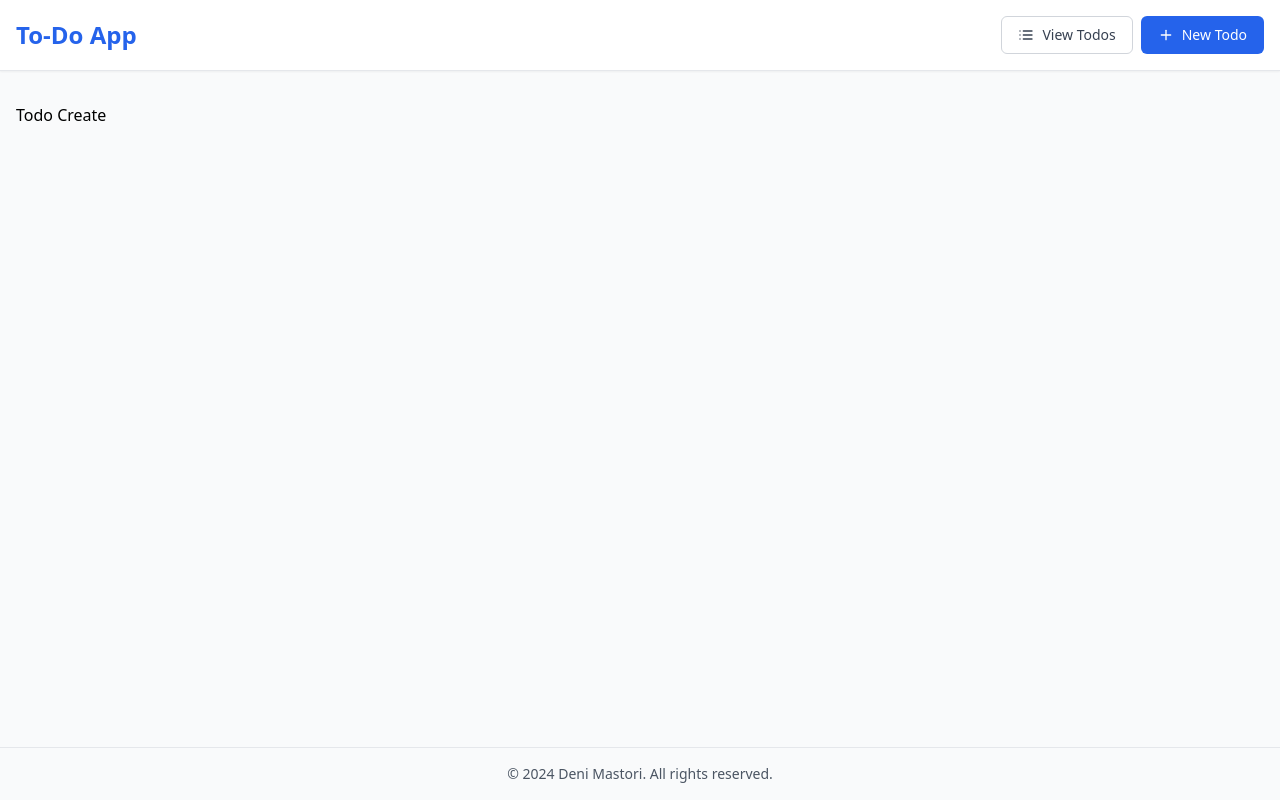
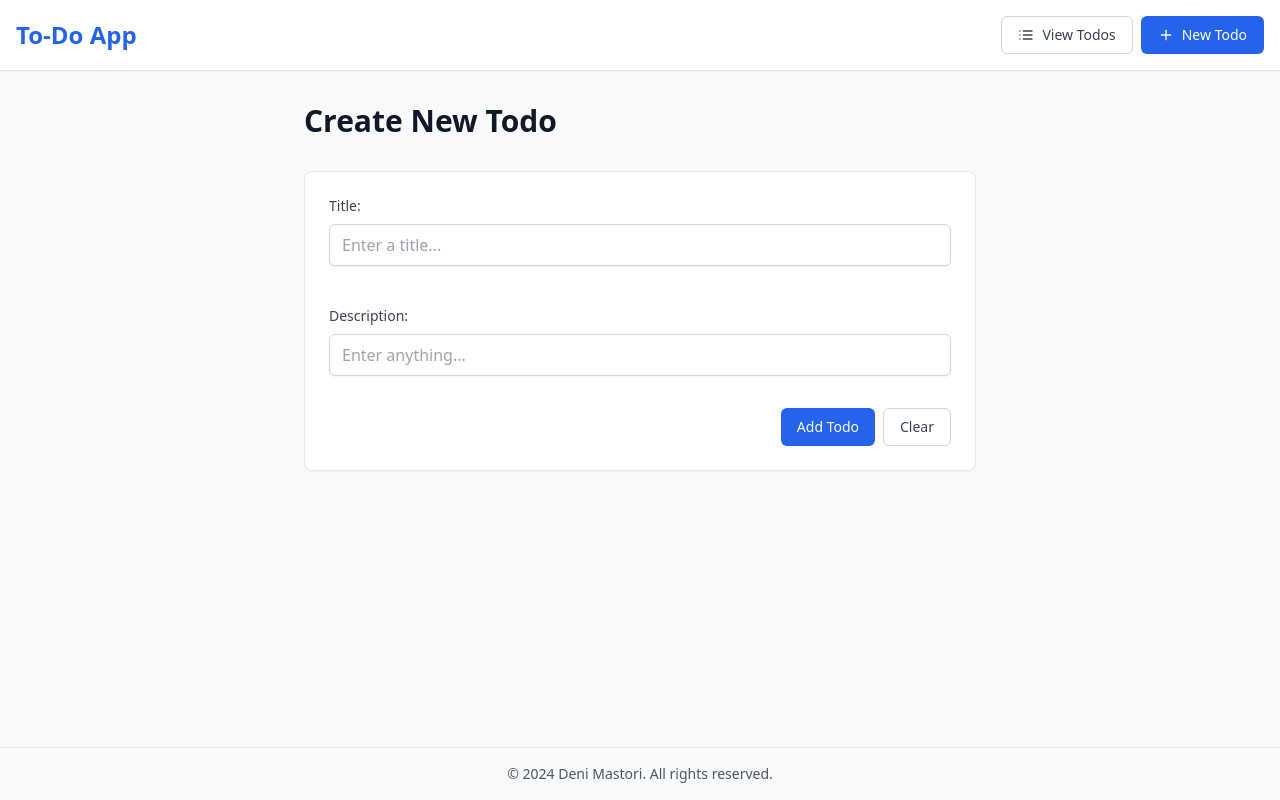
Before and after one commit to denim02/TS_ToDoList, a React (Vite) app: page /todos/create in a window 1280 px wide. Built offline with nearby package versions, Linux system fonts and the light colour scheme; no server answers.

Commit message:
[feat] code create page, modify layout to use loadingspinner component

```diff
--- a/src/components/AddToDoForm.jsx
+++ /dev/null
@@ -1,51 +0,0 @@
-import InputField from "./core/InputField";
-import PropTypes from "prop-types";
-import Button from "./core/Button";
-import { useInput } from "../hooks/use-input";
-import { memo } from "react";
-
-const AddTodoForm = ({ handleAddTodo }) => {
-  const titleInput = useInput();
-  const descriptionInput = useInput();
-
-  const handleSubmit = (e) => {
-    e.preventDefault();
-    handleAddTodo(titleInput.value, descriptionInput.value);
-
-    // Reset form
-    titleInput.clearInput();
-    descriptionInput.clearInput();
-  };
-
-  return (
-    <form onSubmit={handleSubmit} id="add-to-do-form">
-      <div>
-        <InputField
-          name="title"
-          label="Title:"
-          placeholder="Enter a title..."
-          value={titleInput.value}
-          required
-          handleChange={titleInput.handleChange}
-          ref={titleInput.ref}
-        />
-        <InputField
-          name="description"
-          label="Description:"
-          placeholder="Enter anything..."
-          value={descriptionInput.value}
-          required
-          handleChange={descriptionInput.handleChange}
-          ref={descriptionInput.ref}
-        />
-      </div>
-      <Button type="submit" label="Add" />
-    </form>
-  );
-};
-
-AddTodoForm.propTypes = {
-  handleAddTodo: PropTypes.func.isRequired,
-};
-
-export default memo(AddTodoForm);
--- a/src/components/core/Button.jsx
+++ b/src/components/core/Button.jsx
@@ -1,12 +1,21 @@
 import PropTypes from "prop-types";
 
 const Button = ({ label, handleClick, ...rest }) => {
-  const { className, ...otherProps } = rest;
+  const { className, type, ...otherProps } = rest;
+
+  const renderedClassName = `${
+    type === "submit"
+      ? "px-4 py-2 text-sm font-medium text-white bg-blue-600 rounded-md hover:bg-blue-700"
+      : type === "reset"
+      ? "px-4 py-2 text-sm font-medium text-gray-700 bg-white border border-gray-300 rounded-md hover:bg-gray-50"
+      : ""
+  } ${className}`;
 
   return (
     <button
       onClick={handleClick}
-      className={`base-button ${className}`}
+      type={type || "button"}
+      className={renderedClassName}
       {...otherProps}
     >
       {label}
--- a/src/components/layout/Layout.jsx
+++ b/src/components/layout/Layout.jsx
@@ -2,19 +2,14 @@ import { Suspense } from "react";
 import { Outlet } from "react-router-dom";
 import Header from "./Header";
 import Footer from "./Footer";
+import LoadingSpinner from "../core/LoadingSpinner";
 
 const Layout = () => {
   return (
     <div className="min-h-screen flex flex-col bg-gray-50">
       <Header />
       <main className="flex-1 container mx-auto px-4 py-8">
-        <Suspense
-          fallback={
-            <div className="flex items-center justify-center h-64">
-              <div className="animate-spin rounded-full h-8 w-8 border-b-2 border-blue-600"></div>
-            </div>
-          }
-        >
+        <Suspense fallback={<LoadingSpinner />}>
           <Outlet />
         </Suspense>
       </main>
--- /dev/null
+++ b/src/pages/CreatePage/AddTodoForm/AddTodoForm.jsx
@@ -0,0 +1,84 @@
+import PropTypes from "prop-types";
+import { memo } from "react";
+import { useInput } from "../../../hooks/use-input";
+import Button from "../../../components/core/Button";
+import InputField from "../../../components/core/InputField";
+
+const validateTitle = (title) => {
+  if (title.trim() === "") return "Title is required!";
+  return null;
+};
+
+const validateDescription = (description) => {
+  if (description.trim() === "") return "Description is required!";
+  return null;
+};
+
+const AddTodoForm = ({ handleSubmit }) => {
+  const titleInput = useInput("", validateTitle);
+  const descriptionInput = useInput("", validateDescription);
+
+  const processSubmit = (e) => {
+    e.preventDefault();
+    if (titleInput.error || descriptionInput.error) return;
+
+    handleSubmit(titleInput.value, descriptionInput.value);
+
+    // Reset form
+    handleClear();
+  };
+
+  const handleClear = () => {
+    titleInput.clearInput();
+    descriptionInput.clearInput();
+  };
+
+  return (
+    <form
+      onSubmit={processSubmit}
+      className="bg-white rounded-lg shadow-sm border p-6 space-y-4"
+    >
+      <div className="space-y-10">
+        <InputField
+          name="title"
+          label="Title:"
+          placeholder="Enter a title..."
+          value={titleInput.value}
+          required
+          handleChange={titleInput.handleChange}
+          ref={titleInput.ref}
+          error={titleInput.error}
+        />
+        <InputField
+          name="description"
+          label="Description:"
+          placeholder="Enter anything..."
+          value={descriptionInput.value}
+          required
+          handleChange={descriptionInput.handleChange}
+          ref={descriptionInput.ref}
+          error={descriptionInput.error}
+        />
+      </div>
+      <div className="flex justify-end gap-2 pt-4">
+        <Button
+          type="submit"
+          label="Add Todo"
+          disabled={titleInput.error || descriptionInput.error}
+        />
+        <Button
+          label="Clear"
+          type="reset"
+          onClick={handleClear}
+          disabled={!titleInput.value && !descriptionInput.value}
+        />
+      </div>
+    </form>
+  );
+};
+
+AddTodoForm.propTypes = {
+  handleSubmit: PropTypes.func.isRequired,
+};
+
+export default memo(AddTodoForm);
--- /dev/null
+++ b/src/pages/CreatePage/AddTodoForm/index.jsx
@@ -0,0 +1,3 @@
+import AddTodoForm from "./AddTodoForm";
+
+export default AddTodoForm;
--- a/src/pages/CreatePage/CreatePage.jsx
+++ b/src/pages/CreatePage/CreatePage.jsx
@@ -1,5 +1,22 @@
+import { useNavigate } from "react-router-dom";
+import AddTodoForm from "./AddTodoForm";
+import useTodos from "../../hooks/use-todos";
+
 const CreatePage = () => {
-  return <p>Todo Create</p>;
+  const { addTodo } = useTodos();
+  const navigate = useNavigate();
+
+  const handleSubmit = async (title, description) => {
+    await addTodo(title, description);
+    navigate("/todos");
+  };
+
+  return (
+    <div className="max-w-2xl mx-auto">
+      <h1 className="text-3xl font-bold mb-8 text-gray-900">Create New Todo</h1>
+      <AddTodoForm handleSubmit={handleSubmit} />
+    </div>
+  );
 };
 
 export default CreatePage;
```
